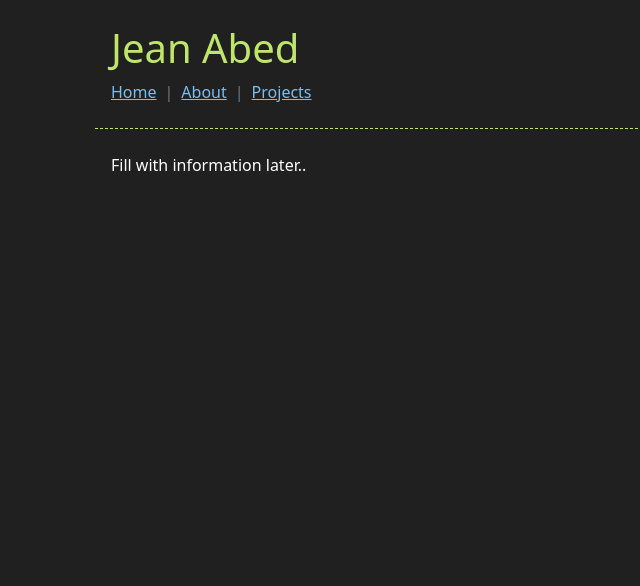
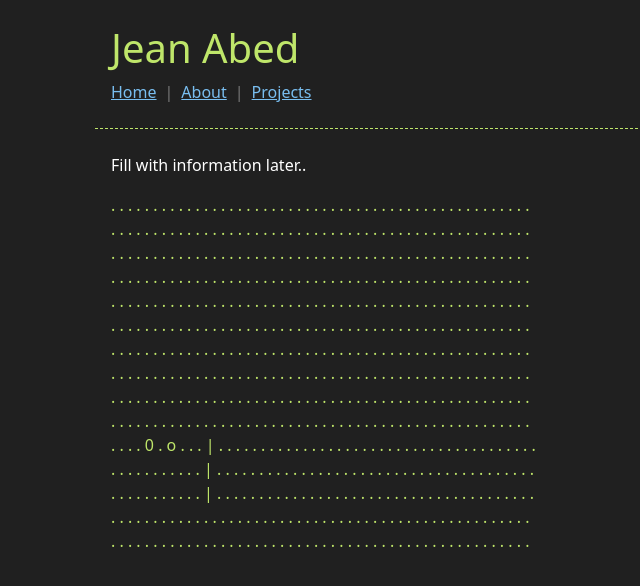
Before and after one commit to Woolworths/woolworths.github.io, a Jekyll site: the page built from index.html, in a window 1280 px wide. Shown: the top 586 px of the page, without its empty margins (11-651 px from the left). Built offline with Jekyll 4.4.1, drawn with Linux system fonts in a browser that asks for light colours; some of the changed lines change nothing that is shown.

Commit message:
simple game set up

```diff
--- a/index.html
+++ b/index.html
@@ -4,3 +4,6 @@ layout: default
 ---
 
 <p>Fill with information later..</p>
+
+<div id="game"></div>
+<script src="/js/game.js"></script>
--- /dev/null
+++ b/js/game.js
@@ -0,0 +1,121 @@
+const game = document.getElementById('game');
+
+var matrix = [];
+
+var trees = []; // [[x, y]]
+var player = []; // [x, y]
+
+var width_l = 50;
+var height_l = 15;
+const framesPerSecond = 10;
+
+function XYInBounds(y, x) {
+    if (y >= 0 && y <= height_l - 1 && x >= 0 && x <= width_l - 1)
+        return true;
+
+    return false;
+}
+
+function initMatrix() {
+    for (let x = 0; x < height_l; x++) {
+        matrix[x] = [];
+
+        for (let y = 0; y < width_l; y++) {
+            //game.append(' . ');
+            matrix[x][y] = ' . ';
+        }
+    }
+
+    //console.log(matrix);
+}
+
+function printMatrix() {
+    game.innerHTML = '';
+
+    for (let x = 0; x < height_l; x++) {
+        for (let y = 0; y < width_l; y++) {
+            game.append(matrix[x][y]);
+        }
+
+        //matrix[x][y] = document.createElement("br");
+        game.append(document.createElement("br"));
+    }
+}
+
+function updateMatrix() {
+    for (let i = trees.length - 1; i >= 0; i--) {
+        var tree = trees[i];
+
+        drawTree(tree[0], tree[1]);
+
+        trees[i] = [tree[0] - 1, tree[1]];
+
+        if (!XYInBounds(tree[1], tree[0])) {
+            trees.splice(i, 1);
+        }
+    }
+
+    console.log([...trees]);
+
+    drawPlayer(5, 10);
+}
+
+function drawPlayer(x, y) {
+    if (XYInBounds(y, x - 1)) {
+        matrix[y][x - 1] = '';
+    }
+
+    if (XYInBounds(y, x)) {
+        matrix[y][x] = ' 0 ';
+    }
+
+    if (XYInBounds(y, x + 1)) {
+        matrix[y][x + 1] = ' . ';
+    }
+
+    if (XYInBounds(y, x + 2)) {
+        matrix[y][x + 2] = ' o ';
+    }
+}
+
+function drawTree(x, y) {
+    if (XYInBounds(y, x)) {
+        matrix[y][x] = ' | ';
+    }
+
+    if (XYInBounds(y - 1, x)) {
+        matrix[y - 1][x] = ' | ';
+    }
+
+    if (XYInBounds(y - 2, x)) {
+        matrix[y - 2][x] = ' | ';
+    }
+}
+
+var globalId;
+var lastUpdate = Date.now();
+
+function l() {
+    var now = Date.now();
+
+    if (now - lastUpdate > 1000 / framesPerSecond) {
+        lastUpdate = now;
+
+        initMatrix();
+
+        updateMatrix();
+
+        printMatrix();
+    }
+
+    globalId = requestAnimationFrame(l);
+}
+
+initMatrix();
+
+//trees.push([14, 10]);
+trees.push([width_l - 1,height_l - 3]);
+
+globalId = requestAnimationFrame(l);
+
+// cancelAnimationFrame(globalId);
```
